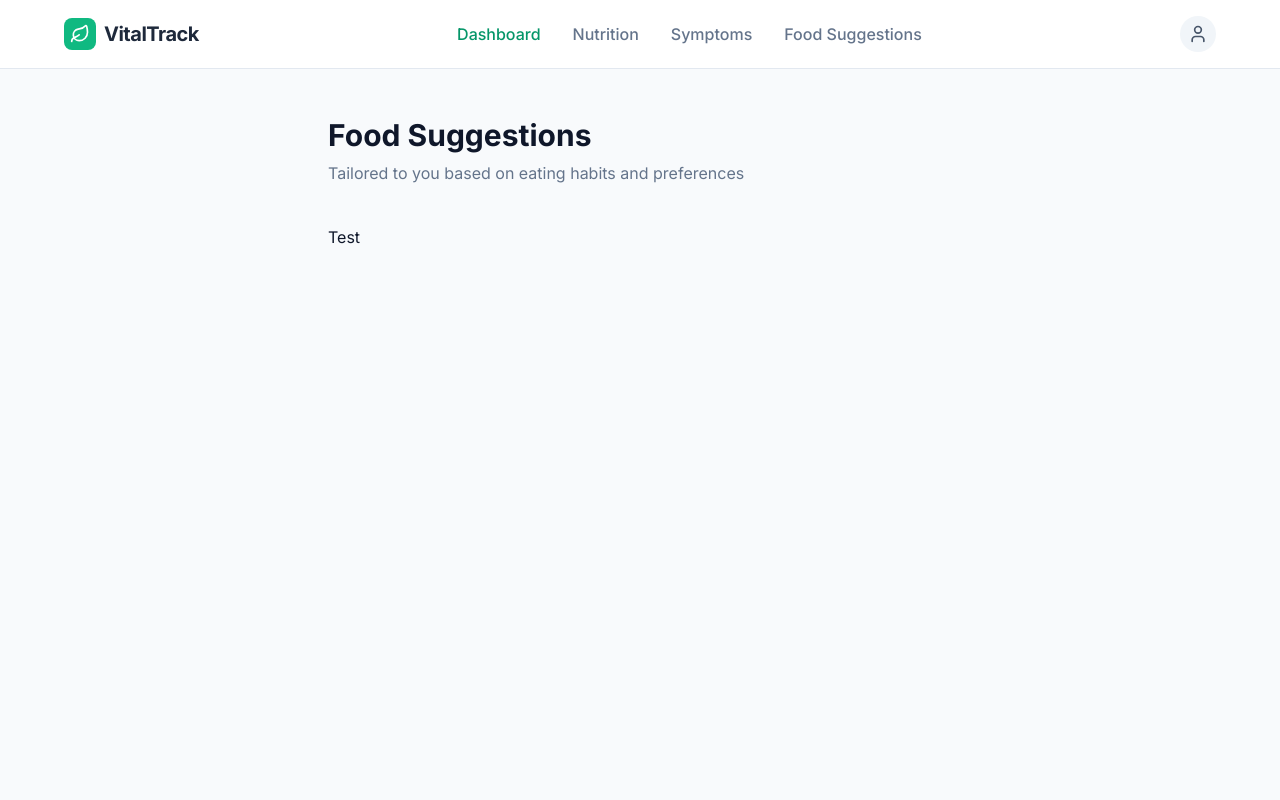
After one commit to tahabornoosh/journeyhacks2026, a Django app: page /suggestions/ in a window 1280 px wide. The commit adds this page. Run offline with Django 5.2, Linux system fonts and the light colour scheme; some libraries are stand-ins or nearby versions.

Commit message:
Commit 5

```diff
--- a/HealthJournal/HealthJournal/urls.py
+++ b/HealthJournal/HealthJournal/urls.py
@@ -25,5 +25,6 @@ urlpatterns = [
     path('', PIV.landing),
     path('nutritions/', NUV.seeAll),
     path('user/', PIV.edit),
-    path("symptoms/", SIV.journal)
+    path("symptoms/", SIV.seeAll),
+    path("suggestions/", SIV.suggestions)
 ]
--- a/HealthJournal/Symptoms/views.py
+++ b/HealthJournal/Symptoms/views.py
@@ -9,3 +9,6 @@ def seeAll(request):
         obj.entry = request.POST['entry']
         obj.save()
         return render(request, 'symptoms.html', {'journal':journal.objects.get(id=1)})
+
+def suggestions(request):
+    return render(request, "suggestions.html", {})
--- a/HealthJournal/templates/editinfo.html
+++ b/HealthJournal/templates/editinfo.html
@@ -28,7 +28,7 @@
                 <a href="/" class="text-emerald-600">Dashboard</a>
                 <a href="/nutritions" class="text-slate-500 hover:text-emerald-500 transition">Nutrition</a>
                 <a href="/symptoms" class="text-slate-500 hover:text-emerald-500 transition">Symptoms</a>
-                <a href="/results" class="text-slate-500 hover:text-emerald-500 transition">Results</a>
+                <a href="/suggestions" class="text-slate-500 hover:text-emerald-500 transition">Food Suggestions</a>
             </div>
 
             <a href="/user">
--- a/HealthJournal/templates/nutritions.html
+++ b/HealthJournal/templates/nutritions.html
@@ -21,7 +21,7 @@
             <a href="/" class="text-emerald-600">Dashboard</a>
             <a href="/nutritions" class="hover:text-emerald-500 transition">Nutrition</a>
             <a href="/symptoms" class="hover:text-emerald-500 transition">Symptoms</a>
-            <a href="/results" class="hover:text-emerald-500 transition">Results</a>
+            <a href="/suggestions" class="hover:text-emerald-500 transition">Food Suggestions</a>
         </div>
         <a href="/user"><button class="bg-slate-100 p-2 rounded-full">
             <i data-lucide="user" class="w-5 h-5 text-slate-600"></i>
--- /dev/null
+++ b/HealthJournal/templates/suggestions.html
@@ -0,0 +1,62 @@
+<!DOCTYPE html>
+<html lang="en">
+
+<head>
+    <meta charset="UTF-8">
+    <meta name="viewport" content="width=device-width, initial-scale=1.0">
+    <title>VitalTrack | Personal Profile</title>
+    <script src="https://cdn.tailwindcss.com"></script>
+    <script src="https://unpkg.com/lucide@latest"></script>
+    <link href="https://fonts.googleapis.com/css2?family=Inter:wght@400;500;600;700&display=swap" rel="stylesheet">
+    <style>
+        body { font-family: 'Inter', sans-serif; }
+        textarea { resize: none; }
+    </style>
+</head>
+<body class="bg-slate-50 text-slate-900 min-h-screen">
+
+    <nav class="bg-white border-b border-slate-200 px-6 py-4 sticky top-0 z-50">
+        <div class="max-w-6xl mx-auto flex justify-between items-center">
+            <div class="flex items-center gap-2">
+                <div class="bg-emerald-500 p-1.5 rounded-lg">
+                    <i data-lucide="leaf" class="text-white w-5 h-5"></i>
+                </div>
+                <span class="font-bold text-xl tracking-tight text-slate-800">VitalTrack</span>
+            </div>
+
+            <div class="hidden md:flex gap-8 font-medium">
+                <a href="/" class="text-emerald-600">Dashboard</a>
+                <a href="/nutritions" class="text-slate-500 hover:text-emerald-500 transition">Nutrition</a>
+                <a href="/symptoms" class="text-slate-500 hover:text-emerald-500 transition">Symptoms</a>
+                <a href="/suggestions" class="text-slate-500 hover:text-emerald-500 transition">Food Suggestions</a>
+            </div>
+
+            <a href="/user">
+                <button class="bg-slate-100 hover:bg-slate-200 p-2 rounded-full transition">
+                    <i data-lucide="user" class="w-5 h-5 text-slate-600"></i>
+                </button>
+            </a>
+        </div>
+    </nav>
+
+    <main class="max-w-2xl mx-auto px-6 py-12">
+        <header class="mb-10 text-center md:text-left">
+            <h1 class="text-3xl font-bold text-slate-900 mb-2">Food Suggestions</h1>
+            <p class="text-slate-500">Tailored to you based on eating habits and preferences</p>
+        </header>
+
+        <p>Test</p>
+
+        <div id="successMsg" class="hidden mt-4 p-4 bg-emerald-100 text-emerald-700 rounded-xl text-center font-medium animate-pulse">
+            Profile updated successfully!
+        </div>
+    </main>
+
+    <script>
+        // Initialize Lucide icons
+        lucide.createIcons();
+
+
+    </script>
+</body>
+</html>
```
Also changed, not shown: HealthJournal/templates/landing.html (+5 -5 lines), HealthJournal/templates/symptoms.html (+7 -12 lines), HealthJournal/db.sqlite3, HealthJournal/templates/result.html (deleted), HealthJournal/templates/results.html (deleted), HealthJournal/templates/symptom.html (deleted).
